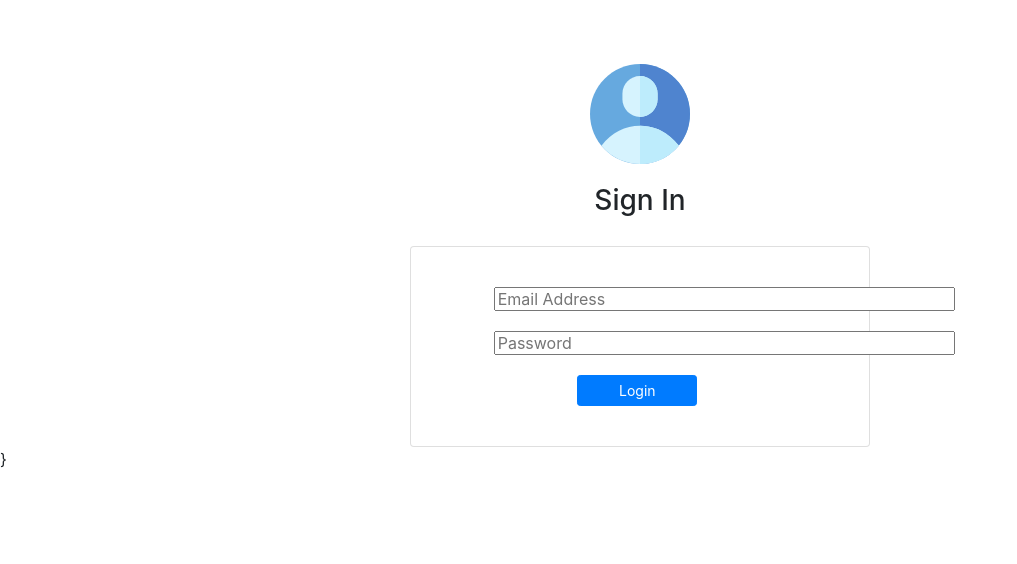
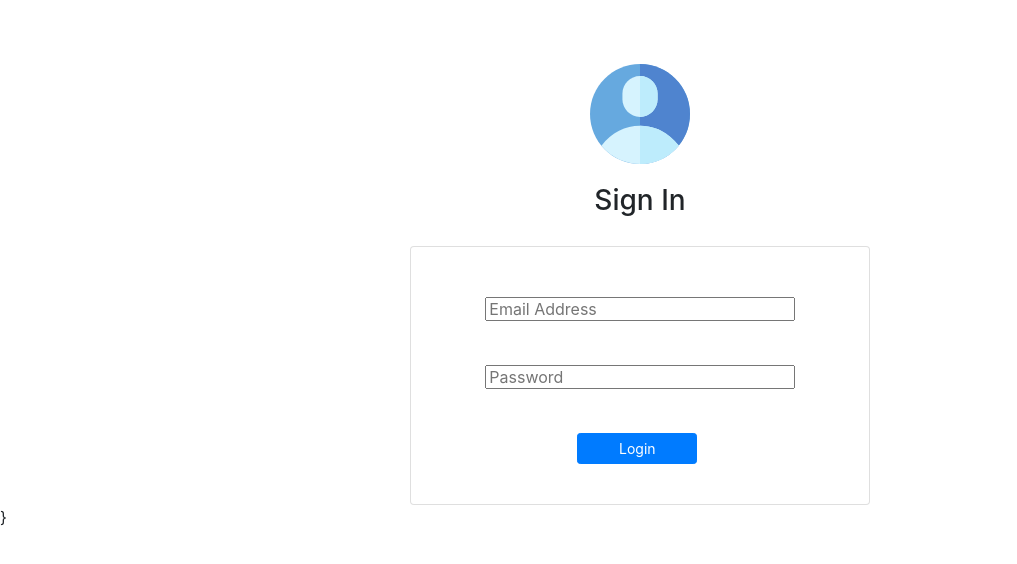
Before and after one commit to sinhaaditya10/React-cart, a React (Create React App) app: page / in a window 1280 px wide. Shown: the top 564 px of the page, without its empty margins (0-1017 px from the left). Built offline with nearby package versions, Linux system fonts and the light colour scheme.

Commit message:
Login and authorization done, cart left

```diff
--- a/package.json
+++ b/package.json
@@ -12,6 +12,7 @@
     "react-dom": "^16.13.0",
     "react-router-dom": "^5.1.2",
     "react-scripts": "3.4.0",
+    "react-use-auth": "^0.5.3",
     "tachyons": "^4.11.1"
   },
   "scripts": {
--- a/src/components/Home.jsx
+++ b/src/components/Home.jsx
@@ -4,9 +4,24 @@ import "./component.css";
 import Card from "./Card";
 import NavBar from "./NavBar";
 import data from "./data/data.json";
+import { Redirect } from "react-router-dom";
 
 class Home extends Component {
+  constructor(props) {
+    super(props);
+    const token = localStorage.getItem("token");
+    let loggedIn = true;
+    if (token === null) {
+      loggedIn = false;
+    }
+    this.state = {
+      loggedIn
+    };
+  }
   render() {
+    if (!this.state.loggedIn) {
+      return <Redirect to="/" />;
+    }
     return (
       <div>
         <NavBar user={this.props.match.params.username} />
--- a/src/components/Login.jsx
+++ b/src/components/Login.jsx
@@ -2,18 +2,38 @@ import React, { Component } from "react";
 import "bootstrap/dist/css/bootstrap.min.css";
 import LoginLogo from "./account.svg";
 import "./component.css";
-import { Link } from "react-router-dom";
-//import Home from "./Home";
+import { Redirect } from "react-router-dom";
 
 class Login extends Component {
+  state = {
+    username: "",
+    password: "",
+    error: "",
+    isHidden: false,
+    loggedIn: false
+  };
   constructor(props) {
     super(props);
-    this.state = {
-      username: "",
-      password: ""
-    };
+  }
+  onLoginClick() {
+    if (
+      this.state.username === "sinhaaditya10@gmail.com" &&
+      this.state.password === "12345"
+    ) {
+      this.setState({ loggedIn: true });
+      localStorage.setItem("token", "comviva2020");
+    } else {
+      this.setState({
+        isHidden: true,
+        error: "Username/Password is incorrect. Try again.",
+        loggedIn: false
+      });
+    }
   }
   render() {
+    if (this.state.loggedIn) {
+      return <Redirect to={`/home/${this.state.username.split("@")[0]}`} />;
+    }
     return (
       <div>
         <div className="login-header">
@@ -30,7 +50,7 @@ class Login extends Component {
           }}
         >
           <div className="card">
-            <form>
+            <span className="error-message">{this.state.error}</span>
             <input
               type="text"
               placeholder="Email Address"
@@ -38,8 +58,9 @@ class Login extends Component {
               size="40"
               style={{
                 marginBottom: "20px",
-                  marginTop: "20px",
-                  marginLeft: "15%"
+                marginTop: "30px",
+                marginLeft: "13%",
+                marginRight: "13%"
               }}
               onChange={event =>
                 this.setState({ username: event.target.value })
@@ -51,13 +72,16 @@ class Login extends Component {
               size="40"
               placeholder="Password"
               name="password"
-                style={{ marginBottom: "20px", marginLeft: "15%" }}
+              style={{
+                marginBottom: "20px",
+                marginLeft: "13%",
+                marginRight: "13%"
+              }}
               onChange={event =>
                 this.setState({ password: event.target.value })
               }
             />
             <br />
-              <Link to={`/home/${this.state.username.split("@")[0]}`}>
             <button
               className="btn btn-primary btn-sm"
               style={{
@@ -65,11 +89,10 @@ class Login extends Component {
                 marginLeft: "35%",
                 marginBottom: "20px"
               }}
+              onClick={this.onLoginClick.bind(this)}
             >
               Login
             </button>
-              </Link>
-            </form>
           </div>
         </div>
       </div>
--- a/src/components/component.css
+++ b/src/components/component.css
@@ -64,3 +64,9 @@ p {
 .display-4 {
   margin-right: 10px;
 }
+.error-message {
+  margin-left: auto;
+  margin-right: auto;
+  color: red;
+  font-size: small;
+}
```
Also changed, not shown: 1 other file (tests, documents, lock files or other folders). Lines whose indentation alone changed are shown as unchanged.
